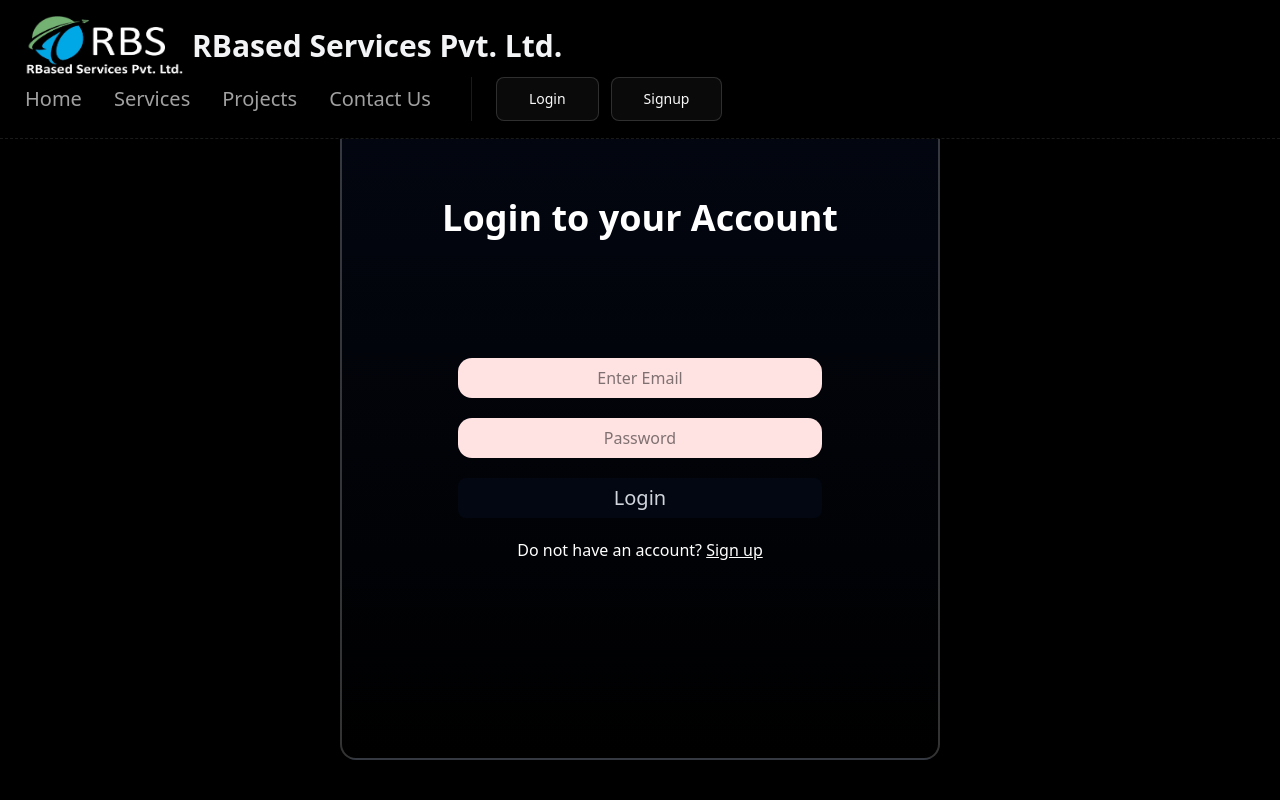
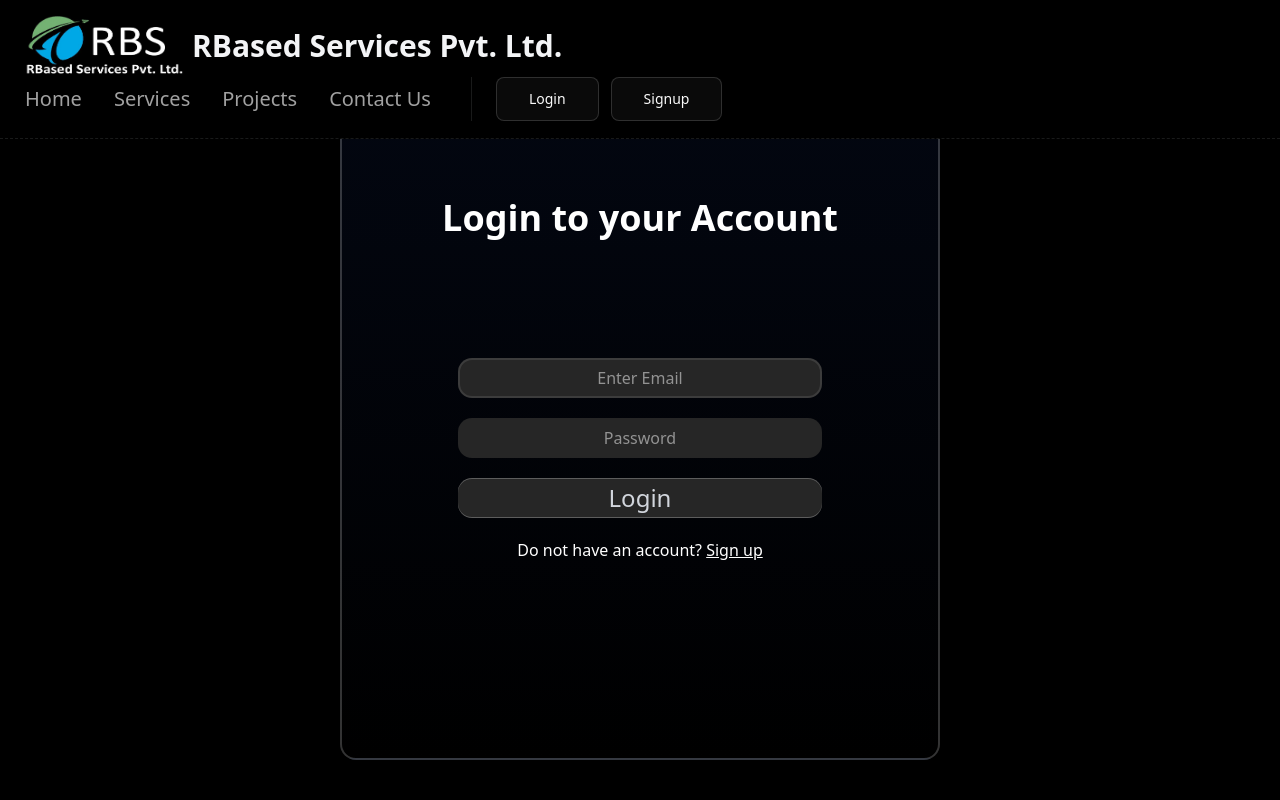
Before and after one commit to Ayushkumarsinha08/RBased-pvt-ltd, a Next.js app: page /login in a window 1280 px wide. Shown: the top 800 px of the page. Built offline with nearby package versions, Linux system fonts and the light colour scheme; no server answers.

Commit message:
ui changes

```diff
--- a/app/login/page.tsx
+++ b/app/login/page.tsx
@@ -39,7 +39,7 @@ export default function Login() {
         // Store user info or token in localStorage/cookies if needed
         if (data.token) {
           localStorage.setItem("token", data.token);
-        }
+        }SIGNUP
 
         // Redirect to home page after successful login
         router.push("/");
@@ -72,7 +72,7 @@ export default function Login() {
         )}
         <input
           type="email"
-          className="bg-red-100 w-full h-10 rounded-xl text-black focus:ring-2 placeholder:text-center px-4 py-4"
+          className="bg-muted w-full h-10 rounded-xl border-2 text-white focus:ring-2 placeholder:text-center px-4 py-4"
           placeholder="Enter Email"
           value={email}
           onChange={(e) => setEmail(e.target.value)}
@@ -80,7 +80,7 @@ export default function Login() {
         />
         <input
           type="password"
-          className="bg-red-100 w-full h-10 rounded-xl text-black placeholder:text-center px-4 py-4"
+          className="bg-muted w-full h-10 rounded-xl text-white placeholder:text-center px-4 py-4"
           placeholder="Password"
           value={password}
           onChange={(e) => setPassword(e.target.value)}
@@ -88,10 +88,11 @@ export default function Login() {
         />
         <Button
           type="submit"
-          className=" bg-gray-950 text-xl text-gray-300 hover:cursor-pointer hover:bg-muted "
+          className="bg-muted text-2xl w-full text-gray-300 hover:cursor-pointer transition-colors duration-300 ease-in-out rounded-xl h-10 font-medium shadow-[0px_1px_0px_0px_#ffffff40_inset,0px_-1px_0px_0px_#ffffff40_inset] relative overflow-hidden group hover:bg-gradient-to- from-black"
           disabled={loading}
         >
-          {loading ? "Loading..." : "Login"}
+          <span className="relative z-10">{loading ? "Loading..." : "Login"}</span>
+          <div className="absolute bottom-0 left-0 right-0 h-0 bg-gradient-to-r from-transparent via-cyan-500 to-transparent group-hover:h-[2px] transition-all duration-400 hover:bg-muted"></div>
         </Button>
         <p className="text-white text-center">
           Do not have an account?{" "}
--- a/components/ui/signup-form.tsx
+++ b/components/ui/signup-form.tsx
@@ -1,6 +1,5 @@
 "use client";
 import { useState } from "react";
-import Link from "next/link";
 import { useRouter } from "next/navigation";
 import { Label } from "@/components/ui/label";
 import { Input } from "@/components/ui/input";
```
Also changed, not shown: 1 other file (tests, documents, lock files or other folders).
